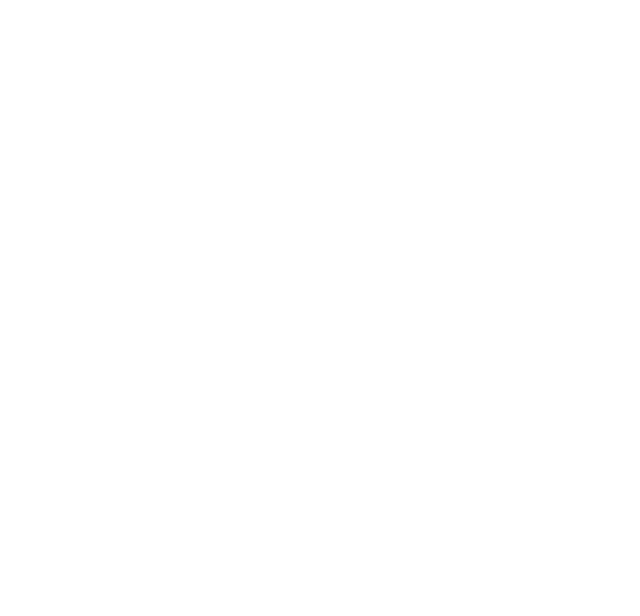
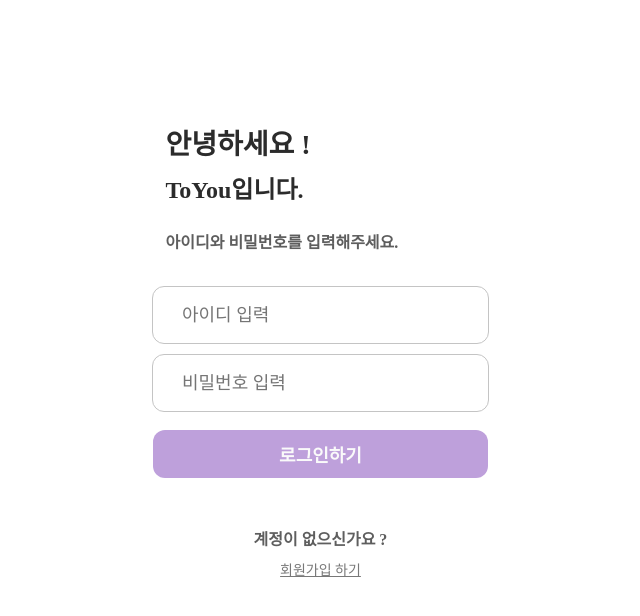
Before and after one commit to KUIT-Hackathon/Hackathon-FE, a React (Vite) app: page / in a window 1280 px wide. Shown: the top 616 px of the page, without its empty margins (107-747 px from the left). Built offline with nearby package versions, Linux system fonts and the light colour scheme.

Commit message:
Feat : 로그인 초기 화면 구현

```diff
--- a/src/App.tsx
+++ b/src/App.tsx
@@ -2,10 +2,13 @@
 import { createRoot } from "react-dom/client";
 import Router from "./Router";
 import { GlobalStyles } from "./styles/GlobalStyles";
+import LoginPage from "./pages/LoginPage";
+
 
 createRoot(document.getElementById("root")).render(
   <StrictMode>
     <GlobalStyles />
+    <LoginPage />
     <Router />
   </StrictMode>
 );
--- /dev/null
+++ b/src/components/PurpleButton.tsx
@@ -0,0 +1,16 @@
+import styled from "styled-components";
+
+export const PurpleButton = styled.button`
+    display: flex;
+    align-items: center;
+    justify-content: center;
+    width: 335px;
+    height: 48px;
+    background-color:#bea0db;
+    border-radius: 12px;
+    color: #fafafa;
+    font-family: 'Pretendard';
+    font-size: 18px;
+    font-weight: 700;
+    border: none;
+`;
--- /dev/null
+++ b/src/pages/LoginPage.tsx
@@ -0,0 +1,130 @@
+import styled from "styled-components";
+import { PurpleButton } from "../components/PurpleButton";
+
+const Container = styled.div`
+    display: flex;
+    flex-direction: column;
+    align-items: center;
+    justify-content: top;
+    width: 375px;
+    height: 812px;
+    margin:0;
+    padding: 0;
+`;
+
+const MainText = styled.div`
+    width: 310px;
+    height: 113px;
+    display: flex;
+    flex-direction: column;
+    margin-top:122px;
+    margin-bottom: 51px;
+    gap: 24px;
+
+
+    p{
+        color:#5e5e5e;
+        font-family : 'Pretendard';
+        font-size: 16px;
+        font-weight: 600;
+    }
+`;
+
+const Hello = styled.div`
+    display: flex;
+    flex-direction: column;
+    font-family : 'Pretendard';
+    color : #2b2b2b;
+
+    gap:8px;
+  h1 {
+    font-size: 28px;
+    font-weight: 700;
+        margin:0;
+
+  }
+  h2 {
+    font-size: 24px;
+    font-weight: 600;
+        margin:0;
+
+  }
+`;
+
+const LoginBox = styled.div`
+    display: flex;
+    flex-direction: column;
+    margin-bottom:18px;
+    gap: 10px;
+  input {
+    width:277px;
+    height:18px;
+    padding: 19px 29px;
+    align-items: center;
+    gap:10px;
+    border-radius: 12px;
+    border: 1px solid #c4c4c4;
+    font-family: 'Pretendard';
+    color: #bebebe;
+    font-size: 18px;
+    font-weight: 500;
+    text-align: left;
+  }
+`;
+
+const SignBox = styled.div`
+    display: flex;
+    flex-direction: column;
+    align-items: center;
+    justify-content: center;
+    gap: 8px;
+
+    h3{
+        color: #5e5e5e;
+        font-family: 'Pretendard';
+        font-size: 16px;
+        font-weight: 600;
+        margin : 0;
+        margin-top: 48px;
+    }
+`;
+
+
+const SignButton = styled.button`
+    background-color: #fff;
+    border: none;
+    color: #787878;
+    font-family: 'Pretendard';
+    font-size: 14px;
+    font-weight: 500;
+    text-decoration: underline;
+    cursor: pointer;
+`;
+
+const LoginPage = () => {
+    return (
+        <Container>
+            <MainText>
+                <Hello>
+                    <h1>안녕하세요 !</h1>
+                    <h2>ToYou입니다.</h2>
+                </Hello>
+                <p>아이디와 비밀번호를 입력해주세요.</p>
+            </MainText>
+            <LoginBox>
+                <input type="text" placeholder="아이디 입력" />
+                <input type="password" placeholder="비밀번호 입력" />
+            </LoginBox>
+
+            <PurpleButton>로그인하기</PurpleButton>
+
+            <SignBox>
+                <h3>계정이 없으신가요 ?</h3>
+                <SignButton>회원가입 하기</SignButton>
+            </SignBox>
+
+        </Container>
+    );
+}
+
+export default LoginPage;
--- a/src/styles/GlobalStyles.tsx
+++ b/src/styles/GlobalStyles.tsx
@@ -4,9 +4,14 @@
   p {
     margin: 0;
   }
+  body{
+    margin: 0;
+    padding: 0;
+    }
   #root {
     // to-do: 디자인 나오면 바꾸기
     max-width:800px;
     margin: 0 auto;
+    padding: 0;
   }
 `;
```
